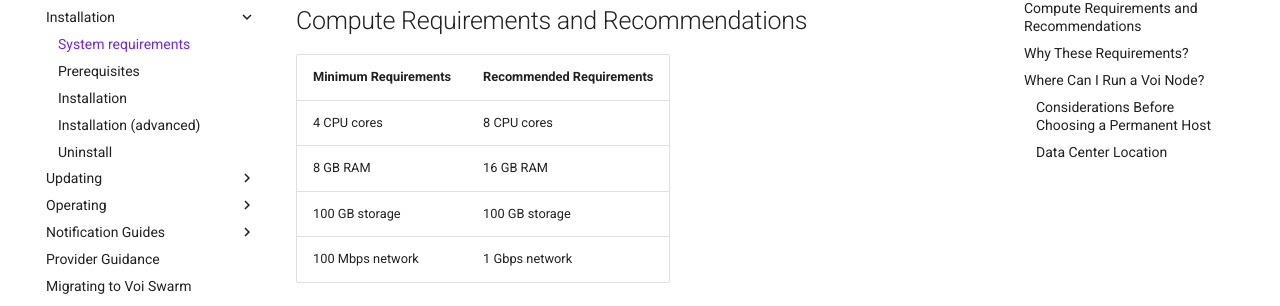
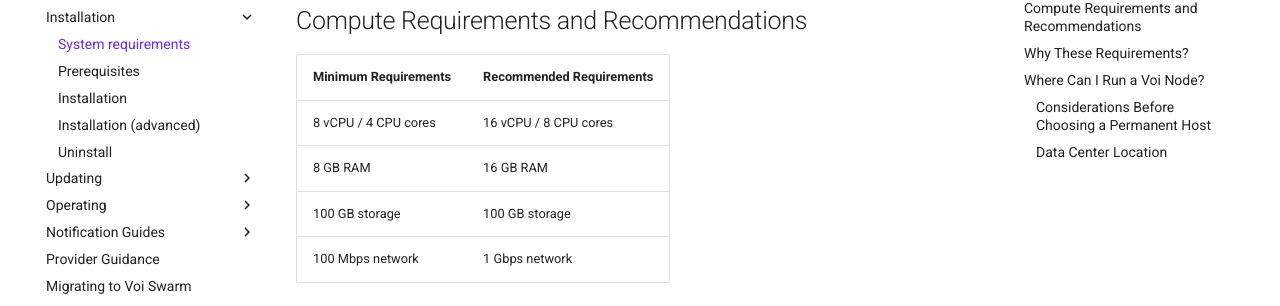
Before and after one commit to VoiNetwork/voi-swarm, an MkDocs documentation site: the page built from docs/installation/system-requirements.md, in a window 1280 px wide and 900 px high, scrolled down 379 px. Shown: the part 145-451 px from the top of the window. Built offline with MkDocs 1.6.1 and Material for MkDocs 9.7.7, drawn with Linux system fonts in a browser that asks for light colours; plug-ins that fetch from the network failed and are left out; comment, search, counter and statistics services are not loaded.

Commit message:
Added the difference between CPU and vCPU (#36)
* Update system-requirements.md

Added the difference between CPU and vCPU for better understanding for participants.

Also made two table showing clearly CPU and vCPU Minimum Requirements and Recommended Requirements respectively

* Update system-requirements.md

---------

Co-authored-by: Benedict <benedictdixon@hotmail.co.uk>

```diff
--- a/docs/installation/system-requirements.md
+++ b/docs/installation/system-requirements.md
@@ -14,7 +14,7 @@
 
 | Minimum Requirements | Recommended Requirements |
 |----------------------|--------------------------|
-| 4 CPU cores          | 8 CPU cores              |
+| 8 vCPU / 4 CPU cores | 16 vCPU / 8 CPU cores    |
 | 8 GB RAM             | 16 GB RAM                |
 | 100 GB storage       | 100 GB storage           |
 | 100 Mbps network     | 1 Gbps network           |
```
